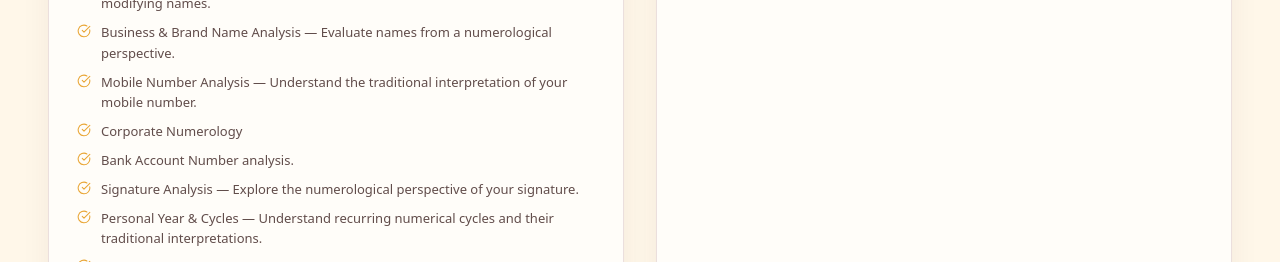
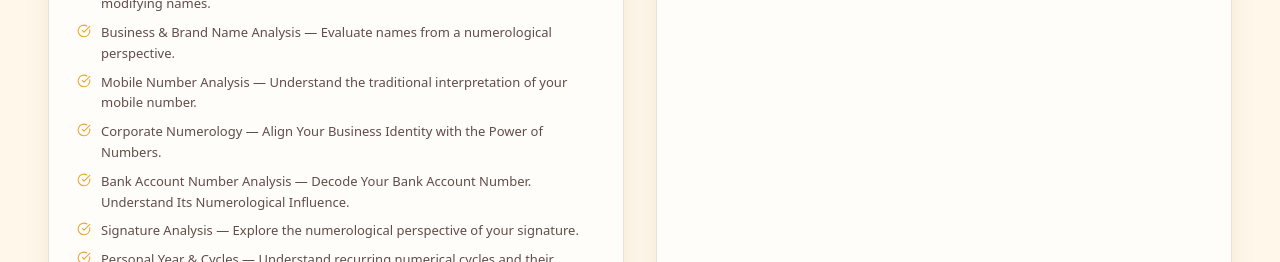
Before and after one commit to SYHOLIC/Cosmic-Nidhi-, a React (Vite) app in the folder frontend/: page /services in a window 1280 px wide. Shown: the part 1940-2202 px from the top of the page. Built offline with nearby package versions, Linux system fonts and the light colour scheme; no server answers; a web font is replaced by a local one.

Commit message:
feat(services): update Corporate Numerology and Bank Account Number Analysis descriptions in What We Explore

```diff
--- a/frontend/src/components/Services.jsx
+++ b/frontend/src/components/Services.jsx
@@ -23,8 +23,8 @@ const SERVICES = [
       { title: 'Name Correction', desc: 'Traditional numerological guidance for selecting or modifying names.' },
       { title: 'Business & Brand Name Analysis', desc: 'Evaluate names from a numerological perspective.' },
       { title: 'Mobile Number Analysis', desc: 'Understand the traditional interpretation of your mobile number.' },
-      { title: 'Corporate Numerology', desc: 'Strategic numerical alignment for organizations.' },
-      { title: 'Bank Account Number Analysis', desc: 'Traditional vibration analysis for financial accounts.' },
+      { title: 'Corporate Numerology', desc: 'Align Your Business Identity with the Power of Numbers.' },
+      { title: 'Bank Account Number Analysis', desc: 'Decode Your Bank Account Number. Understand Its Numerological Influence.' },
       { title: 'Signature Analysis', desc: 'Explore the numerological perspective of your signature.' },
       { title: 'Personal Year & Cycles', desc: 'Understand recurring numerical cycles and their traditional interpretations.' },
       { title: 'Compatibility Analysis', desc: 'Explore relationship dynamics through numerological patterns.' },
--- a/frontend/src/pages/Services.jsx
+++ b/frontend/src/pages/Services.jsx
@@ -47,8 +47,8 @@ const SERVICES = [
       "Name Correction — Traditional numerological guidance for selecting or modifying names.",
       "Business & Brand Name Analysis — Evaluate names from a numerological perspective.",
       "Mobile Number Analysis — Understand the traditional interpretation of your mobile number.",
-      "Corporate Numerology",
-      "Bank Account Number analysis.",
+      "Corporate Numerology — Align Your Business Identity with the Power of Numbers.",
+      "Bank Account Number Analysis — Decode Your Bank Account Number. Understand Its Numerological Influence.",
       "Signature Analysis — Explore the numerological perspective of your signature.",
       "Personal Year & Cycles — Understand recurring numerical cycles and their traditional interpretations.",
       "Compatibility Analysis — Explore relationship dynamics through numerological patterns.",
```
